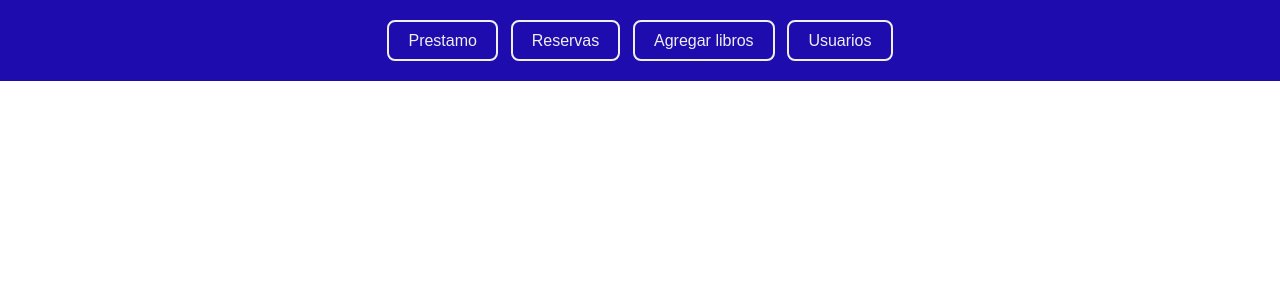
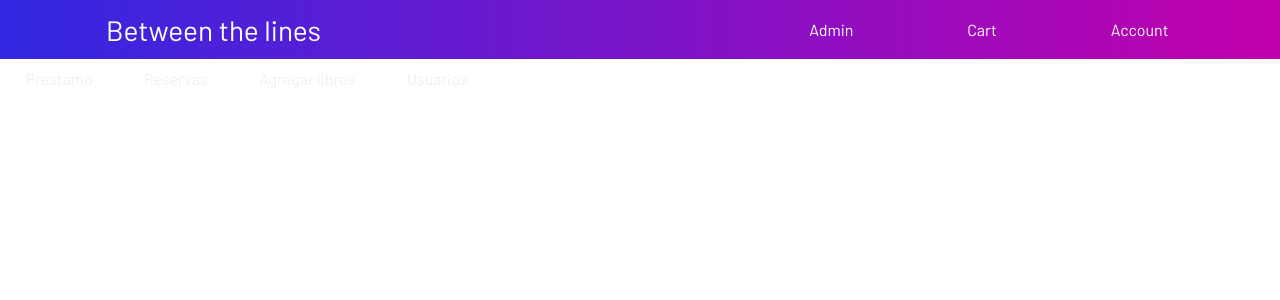
Before and after one commit to LucioWi/BibliotecaReact, a React (Vite) app in the folder biblioteca/: page / in a window 1280 px wide. Shown: the top 300 px of the page. Built offline with nearby package versions, Linux system fonts and the light colour scheme.

Commit message:
Agregar Libros
masomenos está cackeada esta parte ya, y de paso hice el nav del video, solo falta estilizar bien los botones esos

```diff
--- a/biblioteca/index.html
+++ b/biblioteca/index.html
@@ -1,14 +1,21 @@
 <!doctype html>
 <html lang="en">
+
 <head>
   <meta charset="UTF-8" />
   <link rel="icon" type="image/svg+xml" href="/vite.svg" />
   <meta name="viewport" content="width=device-width, initial-scale=1.0" />
-    <link href="https://fonts.googleapis.com/css2?family=Roboto:wght@400;700&display=swap" rel="stylesheet">
   <title>Biblioteca</title>
+  <link rel="preconnect" href="https://fonts.googleapis.com">
+  <link rel="preconnect" href="https://fonts.gstatic.com" crossorigin>
+  <link
+    href="https://fonts.googleapis.com/css2?family=Barlow:ital,wght@0,100;0,200;0,300;0,400;0,500;0,600;0,700;0,800;0,900;1,100;1,200;1,300;1,400;1,500;1,600;1,700;1,800;1,900&family=Open+Sans:ital,wght@0,300..800;1,300..800&family=Roboto+Flex:opsz,wght@8..144,100..1000&display=swap"
+    rel="stylesheet">
   </head>
+
 <body>
   <div id="root"></div>
   <script type="module" src="/src/main.jsx"></script>
 </body>
+
 </html>
--- a/biblioteca/src/AgregarLibros.css
+++ b/biblioteca/src/AgregarLibros.css
@@ -1,18 +1,18 @@
 .containerBotonesAgregar {
-    display: flex; /* Usar flexbox para alinear los botones en fila */
-    align-items: center; /* Alinear los botones verticalmente */
-    justify-content: flex-start; /* Alinear a la izquierda */
-    margin: 0; /* Eliminar márgenes por defecto */
-    padding: 0; /* Eliminar padding por defecto */
-    width: 100%; /* Asegurarse de que ocupa el ancho completo */
+    display: flex;
+    align-items: center;
+    justify-content: flex-start;
+    margin: 0;
+    padding: 0;
+    width: 100%;
 }
 
 .Agregar, .AgregarAPI {
-    all: unset; /* Eliminar estilos por defecto */
+    all: unset;
     border-radius: 6px;
     color: white;
     padding: 1.7vh;
-    margin: 0 10px; /* Espacio horizontal entre los botones */
+    margin: 0 10px;
 }
 
 .Agregar {
--- a/biblioteca/src/App.css
+++ b/biblioteca/src/App.css
@@ -6,38 +6,72 @@ html, body {
 }
 
 body {
+  font-family: 'Barlow';
   display: flex;
   flex-direction: column;
   background-color: #ffffff;
-  font-family: 'Arial', sans-serif;
   color: #333;
   min-width: 100vh;
   min-height: 100vh;
 }
 
 header {
-  background-color: #1f0caf;
+  background: rgb(50,40,226);
+    background: linear-gradient(90deg, rgba(50,40,226,1) 0%, rgba(194,0,173,1) 100%);
   color: white;
-  padding: 20px;
+  padding: 10px;
   text-align: center;
   min-width: 100vh;
   position: relative;
 }
+
+nav {
+  display: flex;
+  justify-content: space-between;
+  align-items: center;
+  padding-left: 12vh;
+}
+
+.brand {
+  font-weight: 300;
+  margin: 0;
+  font-size: 28px;
+  text-decoration-line: none;
+  color: white;
+  font-weight: 400;
+}
+
+.nav-buttons {
+  display: flex;
+  align-items: center;
+  gap: 10vh;
+  padding-right: 12vh;
+}
+
+.nav-buttons button {
+  color: white;
+  background: none;
+  padding: 10px 15px;
+  cursor: pointer;
+  transition: background-color 0.3s, color 0.3s;
+}
+
+.nav-buttons button:hover {
+  color: #1f0caf;
+}
+
 main {
   flex: 1;
   display: flex;
-  justify-content: flex-start; /* Cambiar a flex-start para alinear a la izquierda */
-  align-items: flex-start; /* Alinear al inicio verticalmente */
-  padding: 20px; /* Ajustar padding según sea necesario */
+  justify-content: flex-start;
+  align-items: flex-start;
+  padding: 20px;
 }
 
-
 button {
-  border-radius: 8px;
-  border: 2px solid #f0f0f0;
+  border-style: none;
   padding: 0.6em 1.2em;
   font-size: 1em;
-  font-weight: 500;
   font-family: inherit;
   background-color: #ffffff00;
   cursor: pointer;
@@ -46,11 +80,11 @@ button {
   margin-right: .5%;
   color: #f0f0f0;
 }
+
 button:hover {
-  border-color: #f0f0f0;
   color: #424242;
-  background-color: #f0f0f0;
 }
+
 button:focus,
 button:focus-visible {
   outline: 4px auto -webkit-focus-ring-color;
--- a/biblioteca/src/App.jsx
+++ b/biblioteca/src/App.jsx
@@ -15,14 +15,24 @@ function App() {
     <div>
       <header>
         <nav>
-        <button onClick={() => handleButtonClick('Prestamo')}>Prestamo</button>
-          <button onClick={() => handleButtonClick('Reservas')}>Reservas</button>
-          <button onClick={() => handleButtonClick('Agregar libros')}>Agregar libros</button>
-          <button onClick={() => handleButtonClick('Usuarios')}>Usuarios</button>
+          <h1 className="brand">Between the lines</h1>
+          <div className="nav-buttons">
+            <button onClick={() => handleButtonClick('Prestamo')}>Admin</button>
+            <button onClick={() => handleButtonClick('Reservas')}>Cart</button>
+            <button onClick={() => handleButtonClick('Agregar libros')}>Account</button>
+          </div>
         </nav>
       </header>
+
+      <div className="section-buttons">
+        <button onClick={() => handleButtonClick('Prestamo')}>Prestamo</button>
+        <button onClick={() => handleButtonClick('Reservas')}>Reservas</button>
+        <button onClick={() => handleButtonClick('Agregar libros')}>Agregar libros</button>
+        <button onClick={() => handleButtonClick('Usuarios')}>Usuarios</button>
+      </div>
+
       <main>
-      {content === 'Prestamo' && <Prestamo />}
+        {content === 'Prestamo' && <Prestamo />}
         {content === 'Reservas' && <Reservas />}
         {content === 'Agregar libros' && <AgregarLibros />}
         {content === 'Usuarios' && <Usuarios />}
--- /dev/null
+++ b/biblioteca/src/LibrosTable.css
@@ -0,0 +1,28 @@
+.libros-table {
+    width: 100%;
+    border-collapse: collapse;
+    margin-top: 20px;
+    margin-left: 10vh;
+  }
+
+  .libros-table th,
+  .libros-table td {
+    padding-right: 18vh;
+    padding-top: 1vh;
+    padding-bottom: 1.5vh;
+    text-align: left;
+  }
+
+  .libros-table th {
+    background-color: transparent;
+    font-weight: bold;
+    border-bottom: 2px solid #ddd;
+  }
+
+  .libros-table tbody tr:nth-child(even) {
+    background-color: #f9f9f9;
+  }
+
+  .libros-table tbody td {
+    border: none;
+  }
--- a/biblioteca/src/components/AgregarLibros.jsx
+++ b/biblioteca/src/components/AgregarLibros.jsx
@@ -1,5 +1,6 @@
 import React from 'react';
-import '../AgregarLibros.css'
+import '../AgregarLibros.css';
+import LibrosTable from './LibrosTable';
 
 const AgregarLibros = () => (
   <div>
@@ -7,7 +8,7 @@ const AgregarLibros = () => (
       <button className='Agregar'>+ Añadir Libro</button>
       <button className='AgregarAPI'>+ Añadir Libro (Google Books API)</button>
     </div>
+    <LibrosTable />
   </div>
 );
-
 export default AgregarLibros;
--- /dev/null
+++ b/biblioteca/src/components/LibrosTable.jsx
@@ -0,0 +1,28 @@
+import React from 'react';
+import '../LibrosTable.css';
+
+const LibrosTable = () => {
+  return (
+    <table className="libros-table">
+      <thead>
+        <tr>
+          <th>Title</th>
+          <th>Author</th>
+          <th>Genre</th>
+          <th>ISBN</th>
+          <th>Price</th>
+          <th>Quantity</th>
+          <th>Actions</th>
+        </tr>
+      </thead>
+      <tbody>
+        <tr>
+          <td>rar</td>
+        </tr>
+      </tbody>
+    </table>
+
+  );
+};
+
+export default LibrosTable;
```
Lines whose indentation alone changed are shown as unchanged.
